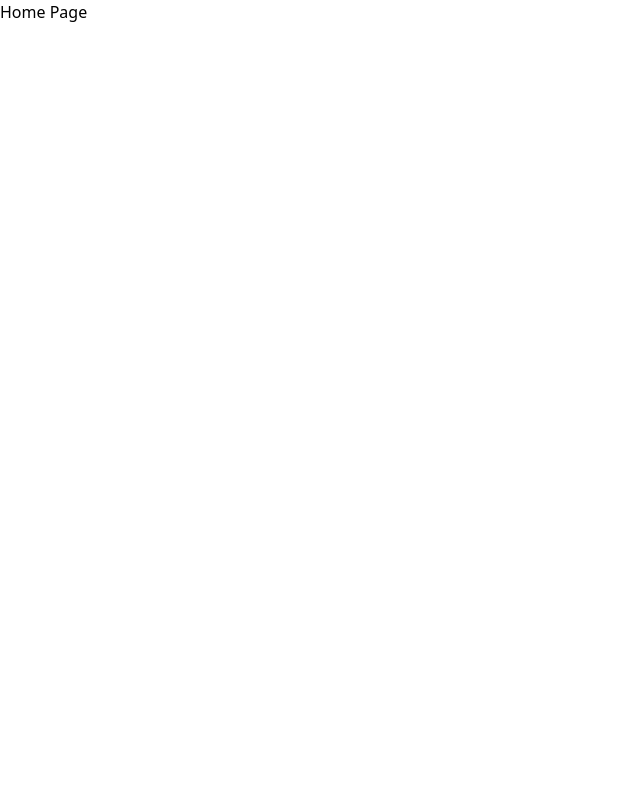
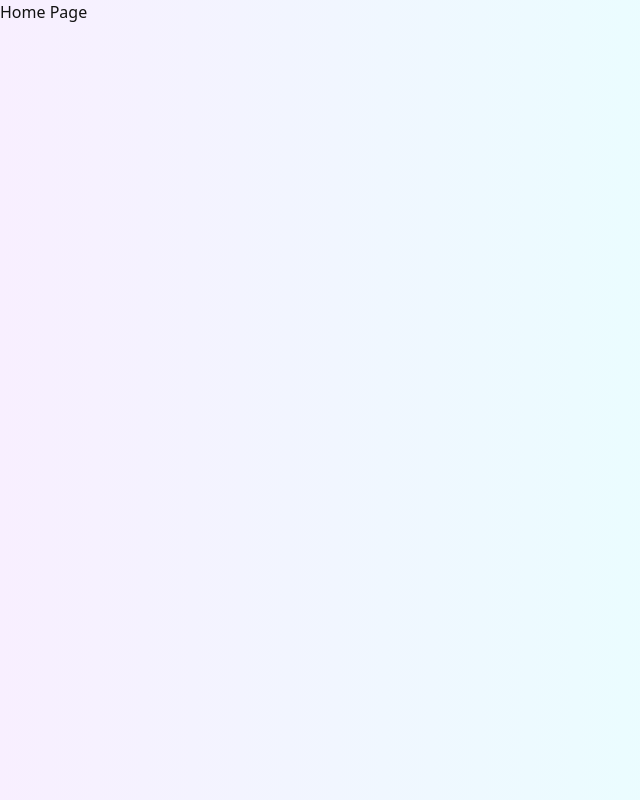
Before and after one commit to Truimo/home, a Next.js app: page / in a window 1280 px wide. Shown: the whole page, without its empty margins (0-640 px from the left). Built offline with nearby package versions, Linux system fonts and the light colour scheme.

Commit message:
feat: body color background light & dark style

```diff
--- a/app/globals.css
+++ b/app/globals.css
@@ -2,20 +2,27 @@
 @tailwind components;
 @tailwind utilities;
 
-:root {
-    --foreground-rgb: 0, 0, 0;
-    --background-start-rgb: 214, 219, 220;
-    --background-end-rgb: 255, 255, 255;
+body {
+    color: #121212;
+}
+
+body::before {
+    content: '';
+    position: fixed;
+    inset: 0;
+    z-index: -1;
+    background-image: linear-gradient(90deg, #f8efff, #e8ffff, #e8ffff, #928999, #928999, #829999);
+    background-size: 300% 100%;
+    background-position: 0 100%;
+    transition: background-position 380ms ease;
 }
 
 @media (prefers-color-scheme: dark) {
-    :root {
-        --foreground-rgb: 255, 255, 255;
-        --background-start-rgb: 0, 0, 0;
-        --background-end-rgb: 0, 0, 0;
+    body {
+        color: #fafbfc;
+    }
+
+    body::before {
+        background-position: 100% 0;
     }
 }
-
-body {
-    color: rgb(var(--foreground-rgb));
-}
```
